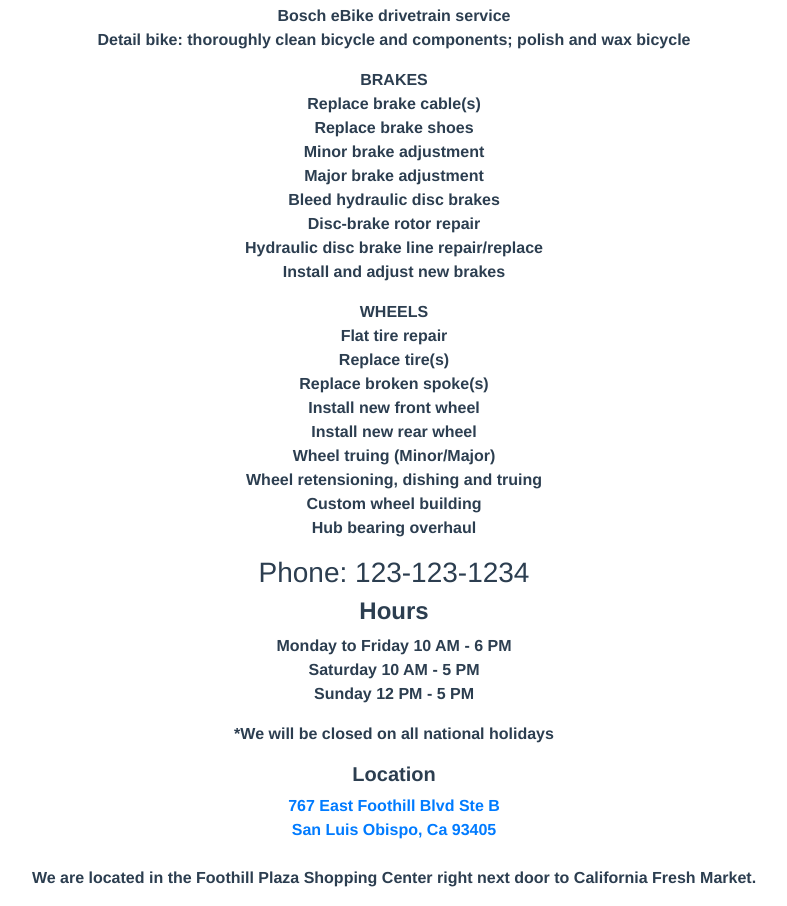
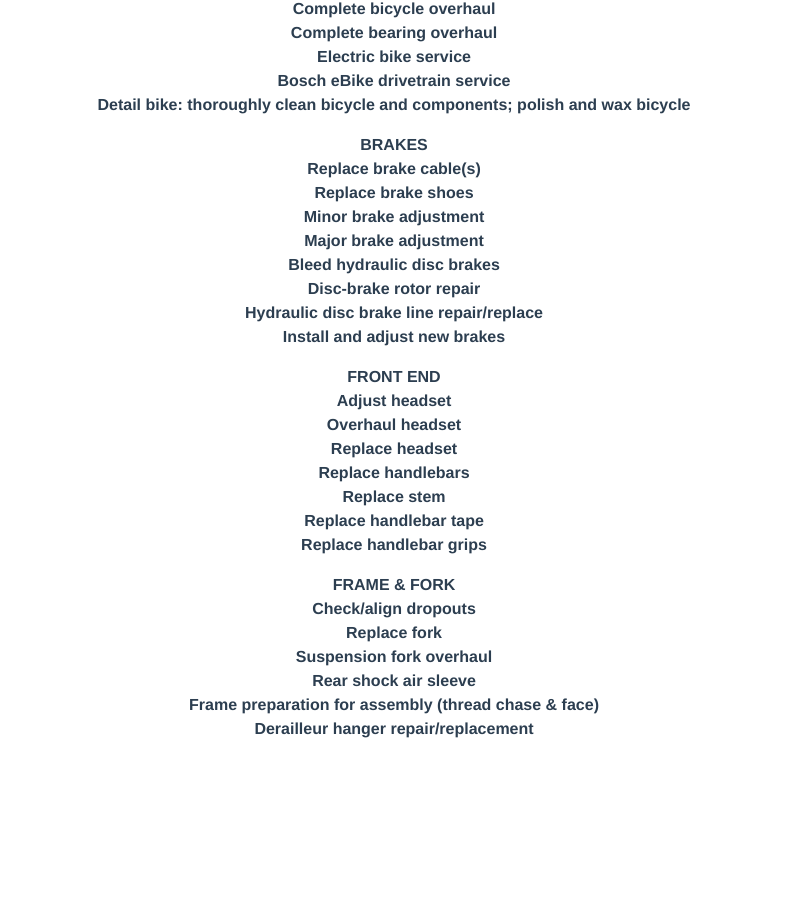
Before and after one commit to joshdebest/Team-Send-It, a Vue app in the folder app/: page /services in a window 1280 px wide. Shown: the part 710-1616 px from the top of the page, without its empty margins (246-1033 px from the left). After the commit the page ends 1467 px from the top, so only its background shows below. Built offline with nearby package versions, Linux system fonts and the light colour scheme.

Commit message:
updated some pages

```diff
--- a/app/package.json
+++ b/app/package.json
@@ -14,6 +14,7 @@
     "@fortawesome/free-solid-svg-icons": "^5.4.2",
     "@fortawesome/vue-fontawesome": "^0.1.2",
     "axios": "^0.18.0",
+    "bootstrap": "^4.1.3",
     "bootstrap-vue": "^2.0.0-rc.11",
     "bulma": "^0.7.2",
     "bulma-extensions": "^3.0.0",
--- a/app/src/views/Accessories.vue
+++ b/app/src/views/Accessories.vue
@@ -1,20 +1,41 @@
+import Item from './Item.vue';
 <template>
-  <div class="accessories">
+  <div id="app" class="container my-5">
+    <h1>Accesories</h1>
 
-    <h2 class="title">Accessories</h2>
-      <div id="after_submit"></div>
-      <form id="contact_form" action="#" method="POST" enctype="multipart/form-data">
-    </form>
-
-    <h3 class="phone">Phone: 123-123-1234</h3>
-
-    <h4 class="hours" style="white-space: pre-wrap;"><strong>Hours</strong></h4>
-      <p style="white-space: pre-wrap;">Monday to Friday 10 AM - 6 PM<br>Saturday 10 AM - 5 PM<br>Sunday 12 PM - 5 PM</p>
-      <p style="white-space: pre-wrap;"><strong>*We will be closed on all national holidays</strong></p>
-
-    <h5 style="white-space: pre-wrap;"><strong>Location</strong></h5>
-    <p style="white-space: pre-wrap;"><a href="https://www.google.com/maps/place/Foothill+Cyclery/@35.293542,-120.6753547,17z/data=!3m1!4b1!4m5!3m4!1s0x80ecf051fdb9435b:0xb27885a863b62dae!8m2!3d35.293542!4d-120.673166"
-                                         target="_blank"><strong>767 East Foothill Blvd Ste B<br>San Luis Obispo, Ca 93405</strong></a>
-      <br><br>We are located in the Foothill Plaza Shopping Center right next door to California Fresh Market.</p>
+    <div class="row">
+      <div class="col-md-3" v-for="item in forSale">
+        <div class="card">
+          <img :src="item.image" :alt="item.name" class="card-img-top">
+          <div class="card-body">
+            <h4 class="card-title">{{ item.name }}</h4>
+            <div class="card-text">${{ item.price / 100 }}</div>
+            <div class="row justify-content-end">
+              <button class="btn btn-primary">Add to cart</button>
+            </div>
+          </div>
+        </div>
+      </div>
+    </div>
   </div>
 </template>
+
+<script>
+    export default {
+        data() {
+            return {
+                forSale: [
+                    {invId: 1, name: 'Bike Lights', image: 'https://www.bogproducts.com/sports/wp-content/uploads/2016/03/mini-usb-lights.png', price: 1999},
+                    {invId: 2, name: 'Basket', image: '//placehold.it/200', price: 1499},
+                    {invId: 3, name: 'Helmet', image: '//placehold.it/200', price: 499},
+                    {invId: 4, name: 'Bike Tire', image: '//placehold.it/200', price: 1499},
+										{invId: 5, name: 'Tire Tube', image: '//placehold.it/200', price: 999},
+										{invId: 6, name: 'Other thing', image: '//placehold.it/200', price: 299},
+                ],
+            };
+        },
+        // components: {
+        //     Item,
+        // },
+    }
+</script>
--- a/app/src/views/Services.vue
+++ b/app/src/views/Services.vue
@@ -3,23 +3,29 @@
     <h2 class="title">Service & Repairs</h2>
       <div id="after_submit"></div>
       <form id="contact_form" action="#" method="POST" enctype="multipart/form-data">
-    </form>
-    <img src = http://sidehustlehq.com/wp-content/uploads/2017/07/bicyclerepair.jpg>
-    <img src = http://www.ridesonair.com/images/full-sized/professional-bike-workshop.jpg>
+      </form>
+    <img src = "http://sidehustlehq.com/wp-content/uploads/2017/07/bicyclerepair.jpg"
+        style = "width: 450px; height: 300px;">
+    <img src = "http://www.ridesonair.com/images/full-sized/professional-bike-workshop.jpg"
+        style = "width: 450px; height: 300px;">
     <h3 class="phone">PICKUP AND DELIVERY AVAILABLE! - CALL STORE FOR DETAILS!</h3>
-    <p style="white-space: pre-wrap;"><strong>SERVICE PACKAGES</strong><br>Minor tune-up (lube, air tires, check brakes, check derailleurs, check components are tight)<br>Major tune-up<br>Drivetrain overhaul<br>Brake overhaul<br>Complete bicycle overhaul<br>Complete bearing overhaul<br>Electric bike service<br>Bosch eBike drivetrain service<br>Detail bike: thoroughly clean bicycle and components; polish and wax bicycle</p>
-    <p style="white-space: pre-wrap;"><strong>BRAKES</strong><br>Replace brake cable(s)<br>Replace brake shoes<br>Minor brake adjustment<br>Major brake adjustment<br>Bleed hydraulic disc brakes<br>Disc-brake rotor repair<br>Hydraulic disc brake line repair/replace<br>Install and adjust new brakes</p>
-    <p style="white-space: pre-wrap;"><strong>WHEELS</strong><br>Flat tire repair<br>Replace tire(s)<br>Replace broken spoke(s)<br>Install new front wheel<br>Install new rear wheel<br>Wheel truing (Minor/Major)<br>Wheel retensioning, dishing and truing<br>Custom wheel building<br>Hub bearing overhaul</p>
-    <h3 class="phone">Phone: 123-123-1234</h3>
-
-    <h4 class="hours" style="white-space: pre-wrap;"><strong>Hours</strong></h4>
-      <p style="white-space: pre-wrap;">Monday to Friday 10 AM - 6 PM<br>Saturday 10 AM - 5 PM<br>Sunday 12 PM - 5 PM</p>
-      <p style="white-space: pre-wrap;"><strong>*We will be closed on all national holidays</strong></p>
-
-    <h5 style="white-space: pre-wrap;"><strong>Location</strong></h5>
-    <p style="white-space: pre-wrap;"><a href="https://www.google.com/maps/place/Foothill+Cyclery/@35.293542,-120.6753547,17z/data=!3m1!4b1!4m5!3m4!1s0x80ecf051fdb9435b:0xb27885a863b62dae!8m2!3d35.293542!4d-120.673166"
-                                         target="_blank"><strong>767 East Foothill Blvd Ste B<br>San Luis Obispo, Ca 93405</strong></a>
-      <br><br>We are located in the Foothill Plaza Shopping Center right next door to California Fresh Market.</p>
-      </body>
+    <br>
+    <h3 class="phone">List of services below:</h3>
+    <div class="services_paragraphs" >
+      <div class="service_texts" style = margin:0px;>
+          <p class="text-center"><strong>SERVICE PACKAGES</strong><br>Minor tune-up<br>Major tune-up<br>Drivetrain overhaul<br>Brake overhaul<br>Complete bicycle overhaul<br>Complete bearing overhaul<br>Electric bike service<br>Bosch eBike drivetrain service<br>Detail bike: thoroughly clean bicycle and components; polish and wax bicycle</p>
+          <p class="text-center"><strong>BRAKES</strong><br>Replace brake cable(s)<br>Replace brake shoes<br>Minor brake adjustment<br>Major brake adjustment<br>Bleed hydraulic disc brakes<br>Disc-brake rotor repair<br>Hydraulic disc brake line repair/replace<br>Install and adjust new brakes</p>
+      </div>
+      <div class="service_texts" style = margin-left:0px;>
+          <p style="white-space: pre-wrap;"><strong>FRONT END</strong><br>Adjust headset<br>Overhaul headset<br>Replace headset<br>Replace handlebars<br>Replace stem<br>Replace handlebar tape<br>Replace handlebar grips</p>
+          <p style="white-space: pre-wrap;"><strong>FRAME &amp; FORK</strong><br>Check/align dropouts<br>Replace fork<br>Suspension fork overhaul<br>Rear shock air sleeve<br>Frame preparation for assembly (thread chase &amp; face)<br>Derailleur hanger repair/replacement</p>
+      </div>
+    </div>
   </div>
 </template>
+
+<style lang="scss">
+  #services_paragraphs{
+    font-size: 300%;
+  }
+</style>
```
